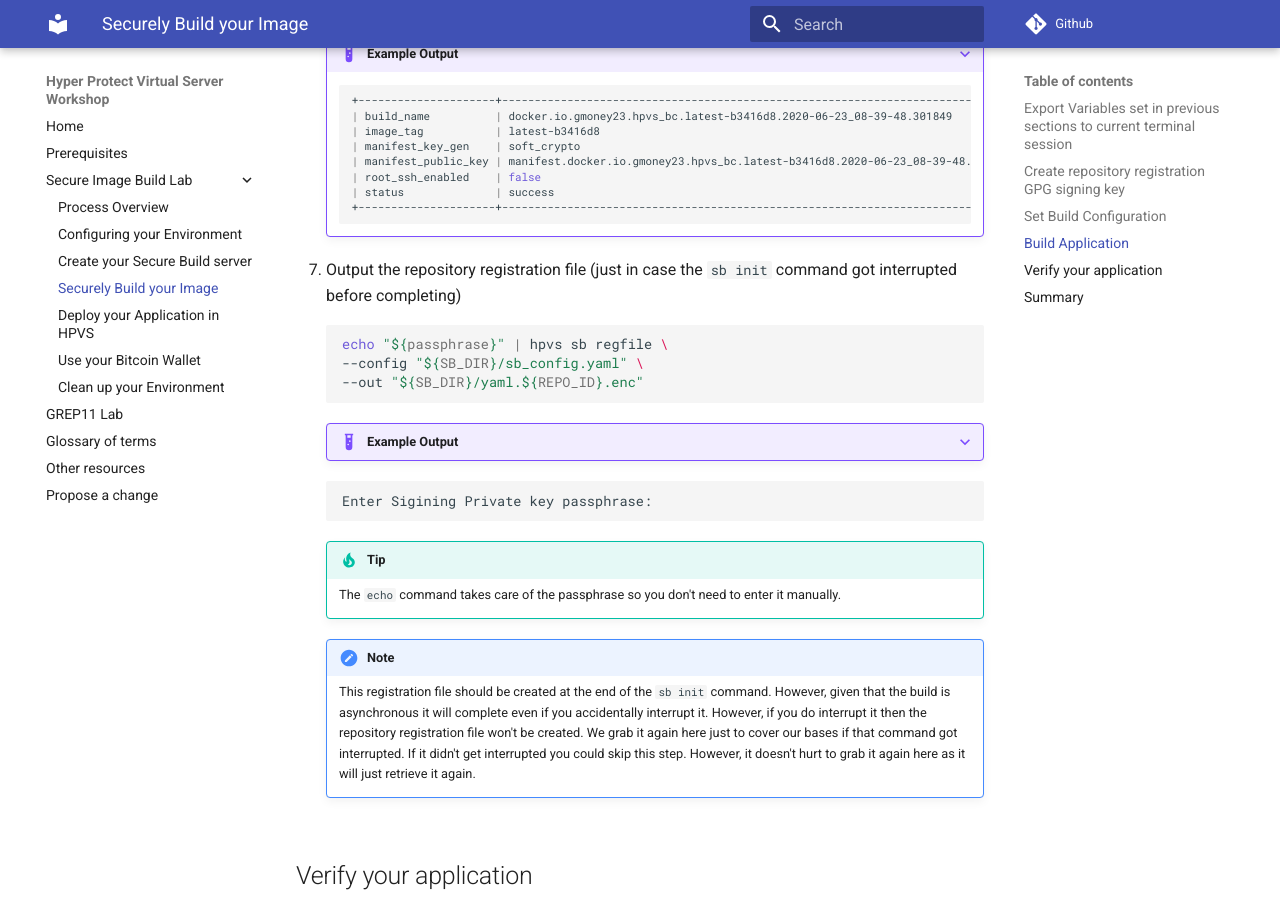
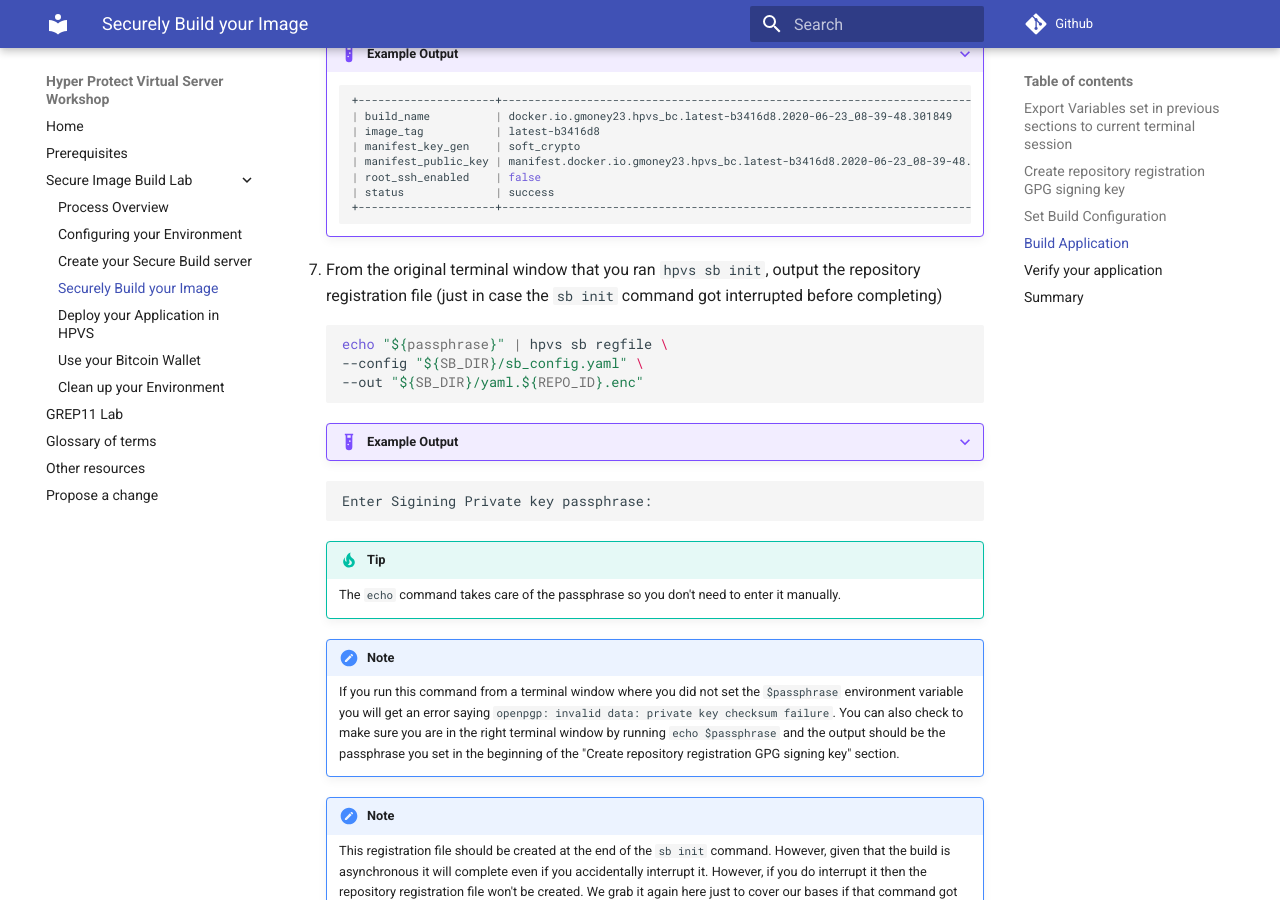
Before and after one commit to ibm-wsc/hyper-protect-virtual-servers-workshop, an MkDocs documentation site: the page built from docs/securebuild-lab/build.md, in a window 1280 px wide and 900 px high, scrolled down 5661 px. Built offline with MkDocs 1.6.1 and Material for MkDocs 9.7.7, drawn with Linux system fonts in a browser that asks for light colours; emoji names are drawn with the system emoji font.

Commit message:
Update build.md
Updated step 7 of the Build Your Application section to specify which terminal window you should run that command from.

````diff
--- a/docs/securebuild-lab/build.md
+++ b/docs/securebuild-lab/build.md
@@ -312,7 +312,7 @@ source "${HOME}/.bashrc"
         +---------------------+------------------------------------------------------------------------------------------+
         ```
 
-7. Output the repository registration file (just in case the `sb init` command got interrupted before completing)
+7. From the original terminal window that you ran `hpvs sb init`, output the repository registration file (just in case the `sb init` command got interrupted before completing)
 
     ``` bash
     echo "${passphrase}" | hpvs sb regfile \
@@ -328,6 +328,9 @@ source "${HOME}/.bashrc"
 
     !!! Tip
         The `echo` command takes care of the passphrase so you don't need to enter it manually.
+
+    !!! note
+        If you run this command from a terminal window where you did not set the `$passphrase` environment variable you will get an error saying `openpgp: invalid data: private key checksum failure`. You can also check to make sure you are in the right terminal window by running `echo $passphrase` and the output should be the passphrase you set in the beginning of the "Create repository registration GPG signing key" section.
 
     !!! note
         This registration file should be created at the end of the `sb init` command. However, given that the build is asynchronous it will complete even if you accidentally interrupt it. However, if you do interrupt it then the repository registration file won't be created. We grab it again here just to cover our bases if that command got interrupted. If it didn't get interrupted you could skip this step. However, it doesn't hurt to grab it again here as it will just retrieve it again.
````
